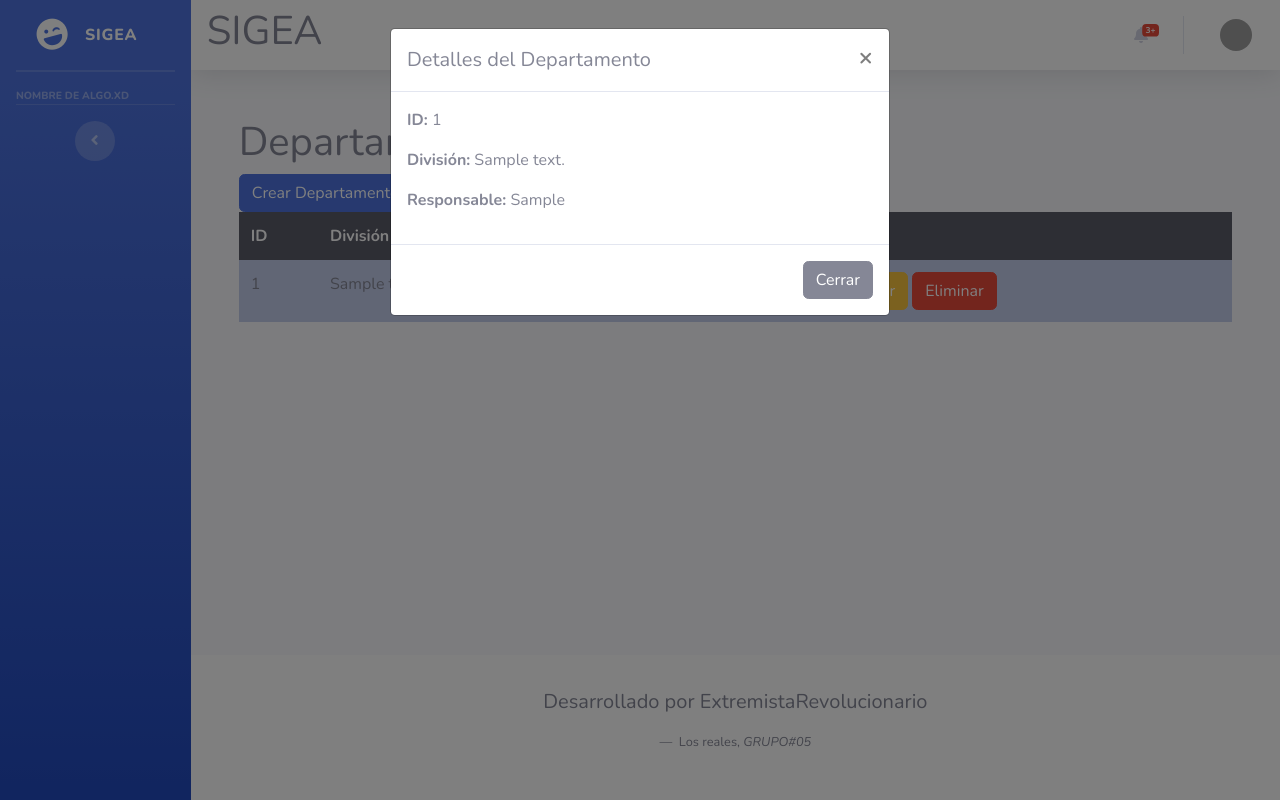
After one commit to DanGG19/SIGEA-Lans-Law-Global, a Django app: page /departamento/ in a window 1280 px wide, after a click on "Ver". The commit adds this page. Run offline with Django 5.2, Linux system fonts and the light colour scheme; tables that the repository leaves empty hold one stand-in row (values such as "Sample post"); some libraries are stand-ins or nearby versions; grey boxes are pictures that could not be loaded.

Commit message:
CRUD-DEPARTAMENTOS
CRUD de Departamentos 100% FUNCIONAL

Co-Authored-By: DanGG19 <114048379+DanGG19@users.noreply.github.com>

```diff
--- /dev/null
+++ b/SIGEA_APP/templates/SIGEA_APP/CRUD_DEPARTAMENTOS/departamento_form.html
@@ -0,0 +1,4 @@
+<form method="post" id="departamentoForm">
+    {% csrf_token %}
+    {{ form.as_p }}
+</form>
--- /dev/null
+++ b/SIGEA_APP/templates/SIGEA_APP/CRUD_DEPARTAMENTOS/departamento_list.html
@@ -0,0 +1,180 @@
+{% extends 'SIGEA_APP/admin/index.html' %}
+{% block title %}Departamento{% endblock %}
+{% block content %}
+
+<script src="https://code.jquery.com/jquery-3.2.1.min.js"></script>
+<script src="https://cdnjs.cloudflare.com/ajax/libs/popper.js/1.11.0/umd/popper.min.js"></script>
+
+<div class="container mt-5">
+    <h1>Departamentos</h1>
+    <button class="btn btn-primary" data-toggle="modal" data-target="#createModal">Crear Departamento</button>
+    <div class="table-responsive">
+        <table class="table table-striped table-hover table-borderless table-primary align-middle">
+            <thead class="table-dark">
+                <tr>
+                    <th>ID</th>
+                    <th>División</th>
+                    <th>Responsable</th>
+                    <th>Acciones</th>
+                </tr>
+            </thead>
+            <tbody>
+                {% for departamento in departamento %}
+                <tr>
+                    <td>{{ departamento.iddepartamento }}</td>
+                    <td>{{ departamento.divisiondepartamento }}</td>
+                    <td>{{ departamento.responsabledepartamento }}</td>
+                    <td>
+                        <button class="btn btn-info" data-toggle="modal" data-target="#detailModal{{ departamento.iddepartamento }}">Ver</button>
+                        <button class="btn btn-warning" data-toggle="modal" data-target="#updateModal{{ departamento.iddepartamento }}" onclick="loadUpdateForm({{ departamento.iddepartamento }})">Editar</button>
+                        <button class="btn btn-danger" data-toggle="modal" data-target="#deleteModal{{ departamento.iddepartamento }}">Eliminar</button>
+                    </td>
+                </tr>
+
+                <!-- Detail Modal -->
+                <div class="modal fade" id="detailModal{{ departamento.iddepartamento }}" tabindex="-1" role="dialog" aria-labelledby="detailModalLabel{{ departamento.iddepartamento }}" aria-hidden="true">
+                    <div class="modal-dialog" role="document">
+                        <div class="modal-content">
+                            <div class="modal-header">
+                                <h5 class="modal-title" id="detailModalLabel{{ departamento.iddepartamento }}">Detalles del Departamento</h5>
+                                <button type="button" class="close" data-dismiss="modal" aria-label="Close">
+                                    <span aria-hidden="true">&times;</span>
+                                </button>
+                            </div>
+                            <div class="modal-body">
+                                <p><strong>ID: </strong> {{ departamento.iddepartamento }}</p>
+                                <p><strong>División:</strong> {{ departamento.divisiondepartamento }}</p>
+                                <p><strong>Responsable:</strong> {{ departamento.responsabledepartamento }}</p>
+                            </div>
+                            <div class="modal-footer">
+                                <button type="button" class="btn btn-secondary" data-dismiss="modal">Cerrar</button>
+                            </div>
+                        </div>
+                    </div>
+                </div>
+
+                <!-- Update Modal -->
+                <div class="modal fade" id="updateModal{{ departamento.iddepartamento }}" tabindex="-1" role="dialog" aria-labelledby="updateModalLabel{{ departamento.iddepartamento }}" aria-hidden="true">
+                    <div class="modal-dialog" role="document">
+                        <div class="modal-content">
+                            <div class="modal-header">
+                                <h5 class="modal-title" id="updateModalLabel{{ departamento.iddepartamento }}">Editar Departamento</h5>
+                                <button type="button" class="close" data-dismiss="modal" aria-label="Close">
+                                    <span aria-hidden="true">&times;</span>
+                                </button>
+                            </div>
+                            <div class="modal-body">
+                                <form id="updateForm{{ departamento.iddepartamento }}">
+                                    <!-- form fields will be loaded here -->
+                                </form>
+                            </div>
+                            <div class="modal-footer">
+                                <button type="button" class="btn btn-secondary" data-dismiss="modal">Cerrar</button>
+                                <button type="button" class="btn btn-primary" onclick="submitUpdateForm({{ departamento.iddepartamento }})">Guardar Cambios</button>
+                            </div>
+                        </div>
+                    </div>
+                </div>
+
+                <!-- Delete Modal -->
+                <div class="modal fade" id="deleteModal{{ departamento.iddepartamento }}" tabindex="-1" role="dialog" aria-labelledby="deleteModalLabel{{ departamento.iddepartamento }}" aria-hidden="true">
+                    <div class="modal-dialog" role="document">
+                        <div class="modal-content">
+                            <div class="modal-header">
+                                <h5 class="modal-title" id="deleteModalLabel{{ departamento.iddepartamento }}">Eliminar Departamento</h5>
+                                <button type="button" class="close" data-dismiss="modal" aria-label="Close">
+                                    <span aria-hidden="true">&times;</span>
+                                </button>
+                            </div>
+                            <div class="modal-body">
+                                ¿Estás seguro de que deseas eliminar este departamento?
+                            </div>
+                            <div class="modal-footer">
+                                <button type="button" class="btn btn-secondary" data-dismiss="modal">Cancelar</button>
+                                <button type="button" class="btn btn-danger" onclick="deleteDepartamento({{ departamento.iddepartamento }})">Eliminar</button>
+                            </div>
+                        </div>
+                    </div>
+                </div>
+                {% endfor %}
+            </tbody>
+        </table>
+    </div>
+</div>
+
+<!-- Create Modal -->
+<div class="modal fade" id="createModal" tabindex="-1" role="dialog" aria-labelledby="createModalLabel" aria-hidden="true">
+    <div class="modal-dialog" role="document">
+        <div class="modal-content">
+            <div class="modal-header">
+                <h5 class="modal-title" id="createModalLabel">Crear Departamento</h5>
+                <button type="button" class="close" data-dismiss="modal" aria-label="Close">
+                    <span aria-hidden="true">&times;</span>
+                </button>
+            </div>
+            <div class="modal-body">
+                <form id="createForm">
+                    <!-- form fields will be loaded here -->
+                </form>
+            </div>
+            <div class="modal-footer">
+                <button type="button" class="btn btn-secondary" data-dismiss="modal">Cerrar</button>
+                <button type="button" class="btn btn-primary" onclick="submitCreateForm()">Guardar</button>
+            </div>
+        </div>
+    </div>
+</div>
+
+<script>
+    // Load form for create modal
+    $(document).ready(function() {
+        $('#createModal').on('shown.bs.modal', function () {
+            $.get('{% url "departamento_create" %}', function(data) {
+                $('#createForm').html(data);
+            });
+        });
+    });
+
+    // Load form for update modal
+    function loadUpdateForm(id) {
+        $.get('/departamento/update/' + id + '/', function(data) {
+            $('#updateForm' + id).html(data);
+        });
+    }
+
+    // Submit create form
+    function submitCreateForm() {
+        var form = $('#createForm');
+        $.post('{% url "departamento_create" %}', form.serialize(), function(data) {
+            if (data.success) {
+                location.reload();
+            } else {
+                alert('Error: ' + JSON.stringify(data.errors));
+            }
+        });
+    }
+
+    // Submit update form
+    function submitUpdateForm(iddepartamento) {
+        var form = $('#updateForm' + iddepartamento);
+        $.post('/departamento/update/' + iddepartamento + '/', form.serialize(), function(data) {
+            if (data.success) {
+                location.reload();
+            } else {
+                alert('Error: ' + JSON.stringify(data.errors));
+            }
+        });
+    }
+
+    // Delete departamento
+    function deleteDepartamento(iddepartamento) {
+        $.post('/departamento/delete/' + iddepartamento + '/', function(data) {
+            if (data.success) {
+                location.reload();
+            } else {
+                alert('Error');
+            }
+        });
+    }
+</script>
+{% endblock %}
--- a/SIGEA_APP/templates/SIGEA_APP/Side-navbar.html
+++ b/SIGEA_APP/templates/SIGEA_APP/Side-navbar.html
@@ -33,8 +33,8 @@
             <div id="collapseReportes" class="collapse" aria-labelledby="headingReportes" data-parent="#accordionSidebar">
                 <div class="bg-white py-2 collapse-inner rounded">
                     <h6 class="collapse-header">Tipos de Reportes</h6>
-                    <a class="collapse-item" href="#">Empleados</a>
-                    <a class="collapse-item" href="#">Departamentos</a>
+                    <a class="collapse-item" href="{% url 'usuario_list' %}">Empleados</a>
+                    <a class="collapse-item" href="{% url 'departamento_list' %}">Departamentos</a>
                     <a class="collapse-item" href="#">Casos</a>
                     <a class="collapse-item" href="#">Actividades</a>
                     <a class="collapse-item" href="#">Documentos</a>
--- a/SIGEA_APP/urls.py
+++ b/SIGEA_APP/urls.py
@@ -10,4 +10,9 @@ urlpatterns = [
     path('usuario/update/<int:idusuario>/', views.usuario_update, name='usuario_update'),  # Ruta para actualizar un usuario, que llama a la vista usuario_update.
     path('usuario/delete/<int:idusuario>/', views.usuario_delete, name='usuario_delete'),  # Ruta para eliminar un usuario, que llama a la vista usuario_delete.
     path('usuario/detail/<int:idusuario>/', views.usuario_detail, name='usuario_detail'),  # Ruta para ver los detalles de un usuario, que llama a la vista usuario_detail.
+    path('departamento/', views.departamento_list, name='departamento_list'),
+    path('departamento/create/', views.departamento_create, name='departamento_create'), #Ruta para crear un usuario, que llama a la vista usuario_create.
+    path('departamento/update/<int:iddepartamento>/', views.departamento_update, name='departamento_update'),  # Ruta para actualizar un usuario, que llama a la vista usuario_update.
+    path('departamento/delete/<int:iddepartamento>/', views.departamento_delete, name='departamento_delete'),  # Ruta para eliminar un usuario, que llama a la vista usuario_delete.
+    path('departamento/detail/<int:iddepartamento>/', views.departameto_detail, name='departamento_detail'),  # Ruta para ver los detalles de un usuario, que llama a la vista usuario_detail.
 ]
--- a/SIGEA_APP/views.py
+++ b/SIGEA_APP/views.py
@@ -1,10 +1,10 @@
 from django.shortcuts import render, get_object_or_404, redirect
-from .models import Usuario
+from .models import *
 from django.contrib.auth.decorators import login_required
 from django.contrib.auth import authenticate, login
 from django.views.decorators.csrf import csrf_exempt
 from django.http import JsonResponse
-from .forms import UsuarioForm
+from .forms import *
 
 @login_required # Decorador para proteger la vista con login
 def index(request): #Vista protegida por login que redirige al usuario a diferentes plantillas según su tipo de usuario (tipousuario).
@@ -25,7 +25,7 @@ def login_V(request): #Vista para el inicio de sesión
             return redirect('index') #Se redirige al usuario a la página de inicio.
         else: #Si los datos son incorrectos, se muestra un mensaje de error.
             return render(request, 'registration/login.html', {'error_message': 'Datos Incorrectos'}) #Se muestra un mensaje de error.
-    return render(request, 'SIGEA_APP/registration/login.html') #Si el método no es POST, se muestra el formulario de inicio de sesión.
+    return render(request, 'registration/login.html') #Si el método no es POST, se muestra el formulario de inicio de sesión.
 
 @csrf_exempt # Decorador para deshabilitar la protección CSRF
 def usuario_list(request): #Vista para listar los usuarios
@@ -70,3 +70,48 @@ def usuario_delete(request, idusuario):  # Usamos idusuario aquí #Vista para el
         usuario.delete() #Se elimina el usuario de la base de datos.
         return JsonResponse({'success': True}) #Se retorna un JSON con el mensaje de éxito.
     return JsonResponse({'success': False}) #Si el método no es POST, se retorna un JSON con el mensaje de error.
+
+#Views para departamentos
+@csrf_exempt # Decorador para deshabilitar la protección CSRF
+def departamento_list(request): #Vista para listar los usuarios
+    departamento = Departamentos.objects.all() #Se obtienen todos los usuarios de la base de datos.
+    return render(request, 'SIGEA_APP/CRUD_DEPARTAMENTOS/departamento_list.html', {'departamento': departamento}) #Se renderiza la plantilla usuario_list.html con los usuarios obtenidos.
+
+@csrf_exempt # Decorador para deshabilitar la protección CSRF
+def departamento_create(request): #Vista para crear un usuario
+    if request.method == 'POST': #Si el método es POST, se crea un formulario con los datos del usuario.
+        form = DepartamentosForm(request.POST) #Se crea un formulario con los datos del usuario.
+        if form.is_valid(): #Si el formulario es válido, se guarda el usuario en la base de datos.
+            form.save() #Se guarda el usuario en la base de datos.
+            return JsonResponse({'success': True}) #Se retorna un JSON con el mensaje de éxito.
+        else:
+            return JsonResponse({'success': False, 'errors': form.errors}) #Si el formulario no es válido, se retorna un JSON con el mensaje de error.
+    else:
+        form = DepartamentosForm()
+    return render(request, 'SIGEA_APP/CRUD_DEPARTAMENTOS/departamento_form.html', {'form': form}) #Si el método no es POST, se muestra el formulario para crear un usuario.
+
+@csrf_exempt # Decorador para deshabilitar la protección CSRF
+def departamento_update(request, iddepartamento): # Usamos idusuario aquí #Vista para actualizar un usuario
+    departamento = get_object_or_404(Departamentos, iddepartamento=iddepartamento) # y aquí también #Se obtiene el usuario a actualizar.
+    if request.method == 'POST': #Si el método es POST, se crea un formulario con los datos del usuario.
+        form = DepartamentosForm(request.POST, instance=departamento) #Se crea un formulario con los datos del usuario.
+        if form.is_valid():#Si el formulario es válido, se actualiza el usuario en la base de datos.
+            form.save() #Se actualiza el usuario en la base de datos.
+            return JsonResponse({'success': True}) #Se retorna un JSON con el mensaje de éxito.
+        else:
+            return JsonResponse({'success': False, 'errors': form.errors}) #Si el formulario no es válido, se retorna un JSON con el mensaje de error.
+    else:
+        form = DepartamentosForm(instance=departamento) #Si el método no es POST, se muestra el formulario para actualizar un usuario.
+    return render(request, 'SIGEA_APP/CRUD_DEPARTAMENTOS/departamento_form.html', {'form': form}) #Se renderiza la plantilla usuario_form.html con el formulario para actualizar un usuario.
+
+def departameto_detail(request, iddepartamento):  # Usamos idusuario aquí #Vista para ver los detalles de un usuario
+    departamento = get_object_or_404(Departamentos, iddepartamento=iddepartamento)  # y aquí también #Se obtiene el usuario a mostrar.
+    return render(request, 'SIGEA_APP/CRUD_DEPARTAMENTOS/departamento_detail.html', {'departameto': departamento}) #Se renderiza la plantilla usuario_detail.html con los datos del usuario.
+
+@csrf_exempt # Decorador para deshabilitar la protección CSRF
+def departamento_delete(request, iddepartamento):  # Usamos idusuario aquí #Vista para eliminar un usuario
+    departamento = get_object_or_404(Departamentos	, iddepartamento=iddepartamento)  # y aquí también #Se obtiene el usuario a eliminar.
+    if request.method == 'POST': #Si el método es POST, se elimina el usuario de la base de datos.
+        departamento.delete() #Se elimina el usuario de la base de datos.
+        return JsonResponse({'success': True}) #Se retorna un JSON con el mensaje de éxito.
+    return JsonResponse({'success': False}) #Si el método no es POST, se retorna un JSON con el mensaje de error.
```
Also changed, not shown: SIGEA_APP/forms.py (+8 -1 lines), SIGEA_APP/templates/SIGEA_APP/CRUD_USUARIOS/usuario_detail.html (deleted, +0 -25 lines), 1 other file.
